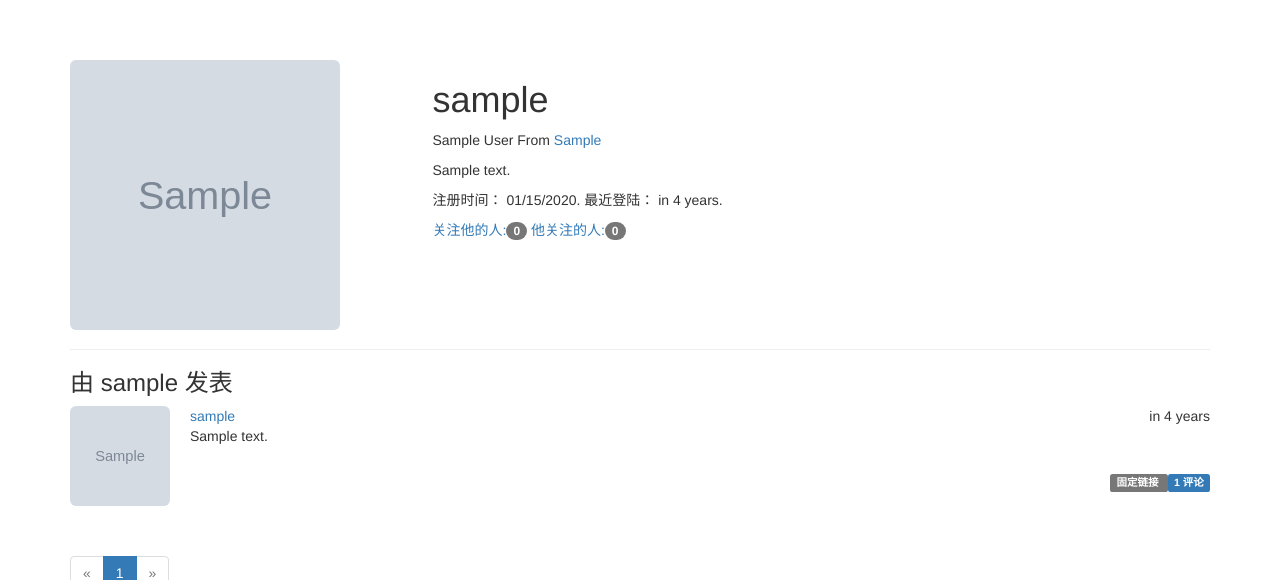
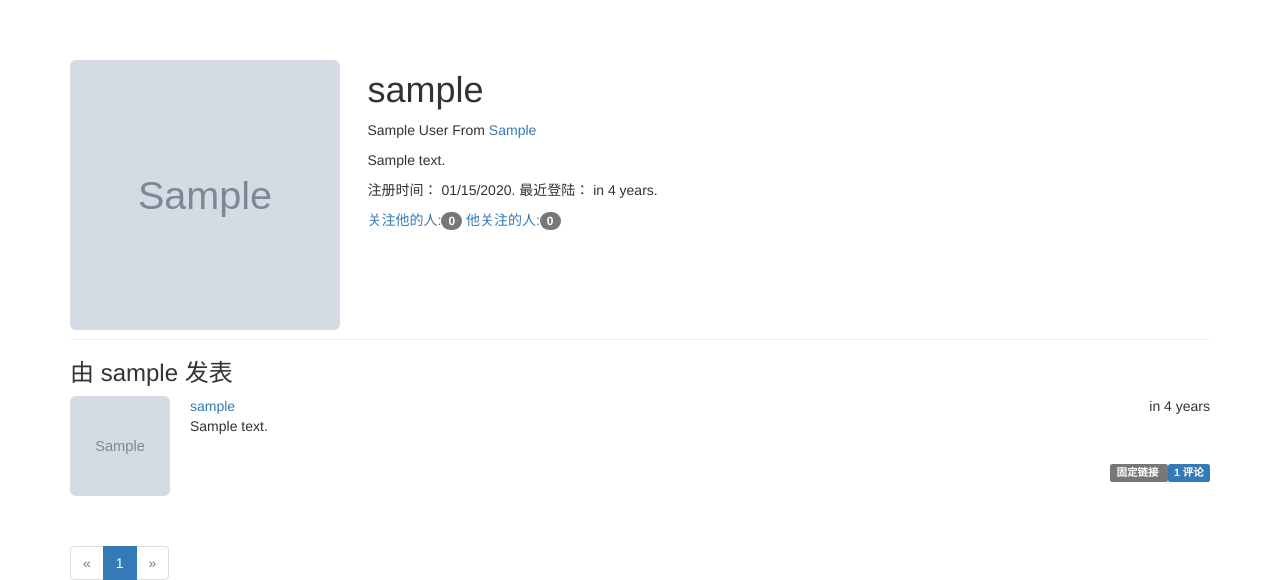
Before and after one commit to musicforu/pianzhou, a Flask app: a page that uses app/templates/base.html in a window 1280 px wide. Shown: the part 52-632 px from the top of the page. Run offline with Flask 2, Linux system fonts and the light colour scheme; tables that the repository leaves empty hold one stand-in row (values such as "Sample post"); grey boxes marked "Sample" are stand-in pictures; parts of the project's set-up code (start-up, migrations or seed data) failed here and were passed over; some libraries are stand-ins or nearby versions.

Commit message:
col-again

```diff
--- a/app/static/styles.css
+++ b/app/static/styles.css
@@ -5,7 +5,8 @@
 }
 .profile-header {
     min-height: 260px;
-    margin-left: 70px;
+    margin-top: -10px;
+    margin-left: 5px;
 }
 .profile-posts{
 	margin-top: 20px;
```
